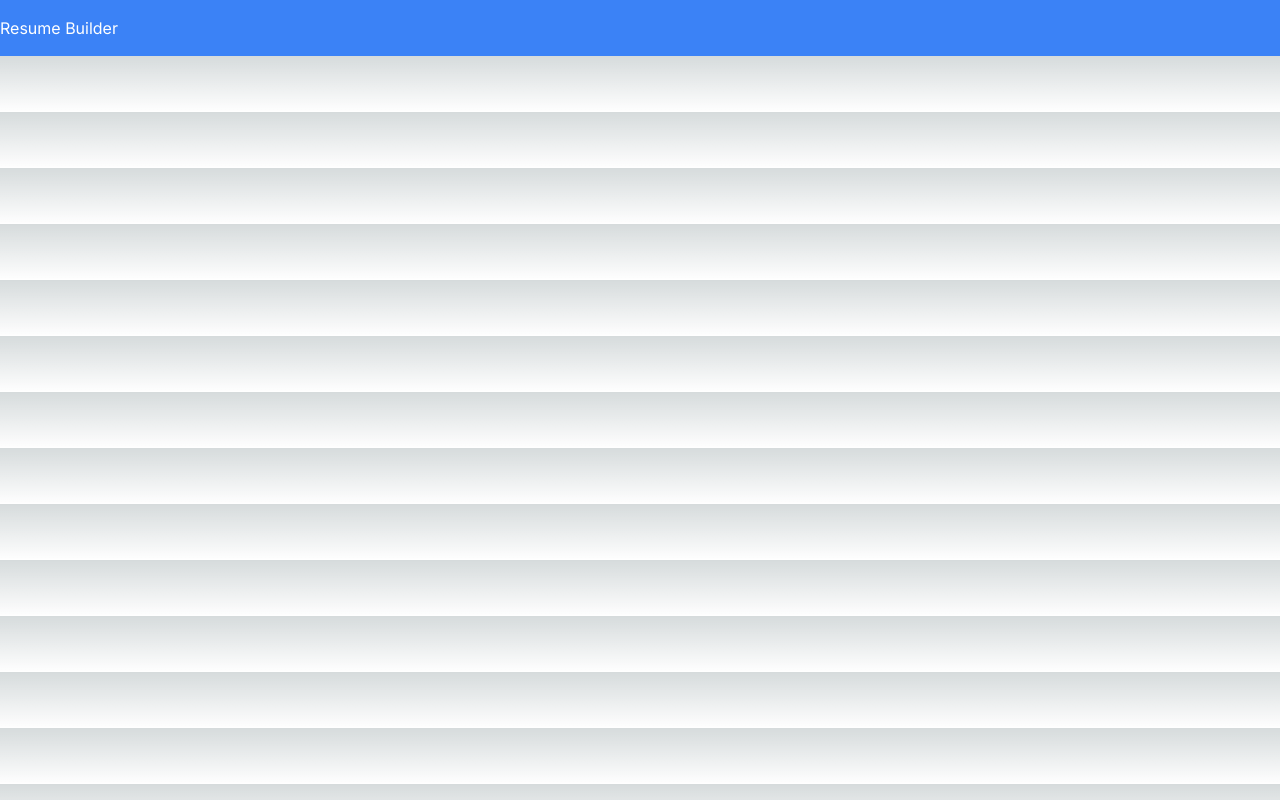
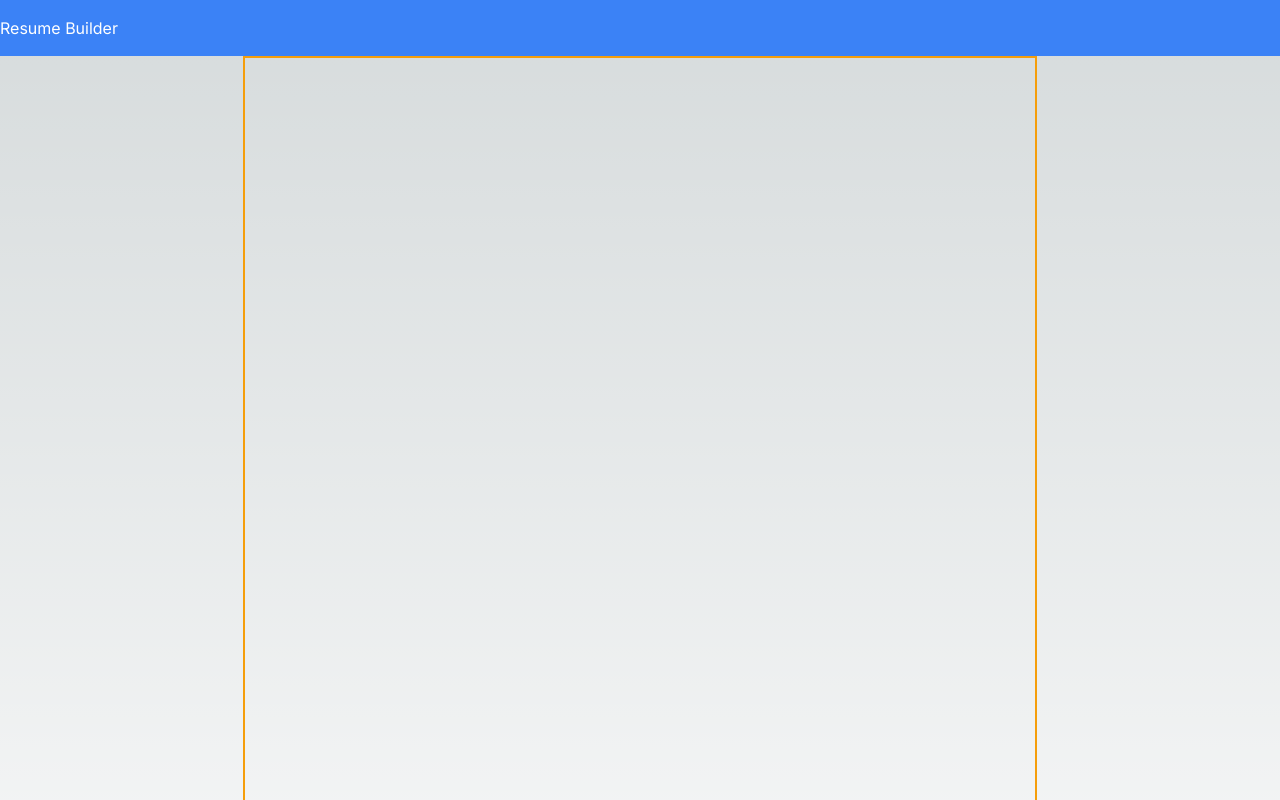
Before and after one commit to JackBadawy/resume_builder, a Next.js app: page / in a window 1280 px wide. Shown: the top 800 px of the page. Built offline with nearby package versions, Linux system fonts and the light colour scheme.

Commit message:
workspace comp + tailwind extends

```diff
--- /dev/null
+++ b/src/app/Components/ResumeWorkspace.tsx
@@ -0,0 +1,12 @@
+//consider moving to containers folder if rendering lots of components
+//consider removing outer container
+
+const ResumeWorkspace = () => {
+  return (
+    <div className="flex items-center justify-center">
+      <div className="h-a4 w-a4 border-2 border-amber-500"></div>
+    </div>
+  );
+};
+
+export default ResumeWorkspace;
--- a/src/app/page.tsx
+++ b/src/app/page.tsx
@@ -1,5 +1,11 @@
 import HeaderComp from "./Components/HeaderComp";
+import ResumeWorkspace from "./Components/ResumeWorkspace";
 
 export default function Home() {
-  return <HeaderComp title="Resume Builder" />;
+  return (
+    <div>
+      <HeaderComp title="Resume Builder" />
+      <ResumeWorkspace />
+    </div>
+  );
 }
--- a/tailwind.config.ts
+++ b/tailwind.config.ts
@@ -13,6 +13,12 @@ const config: Config = {
         "gradient-conic":
           "conic-gradient(from 180deg at 50% 50%, var(--tw-gradient-stops))",
       },
+      height: {
+        a4: "29.7cm",
+      },
+      width: {
+        a4: "21cm",
+      },
     },
   },
   plugins: [],
```
Also changed, not shown: src/app/Components/ResumeWorkPage.tsx (deleted).
